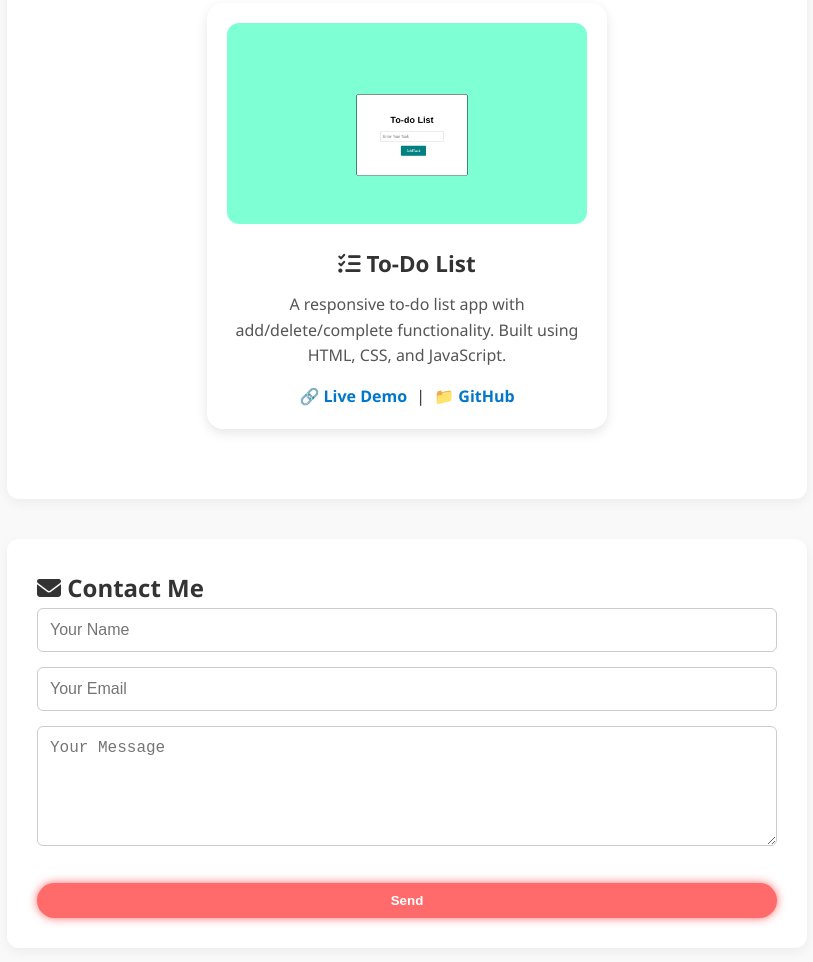
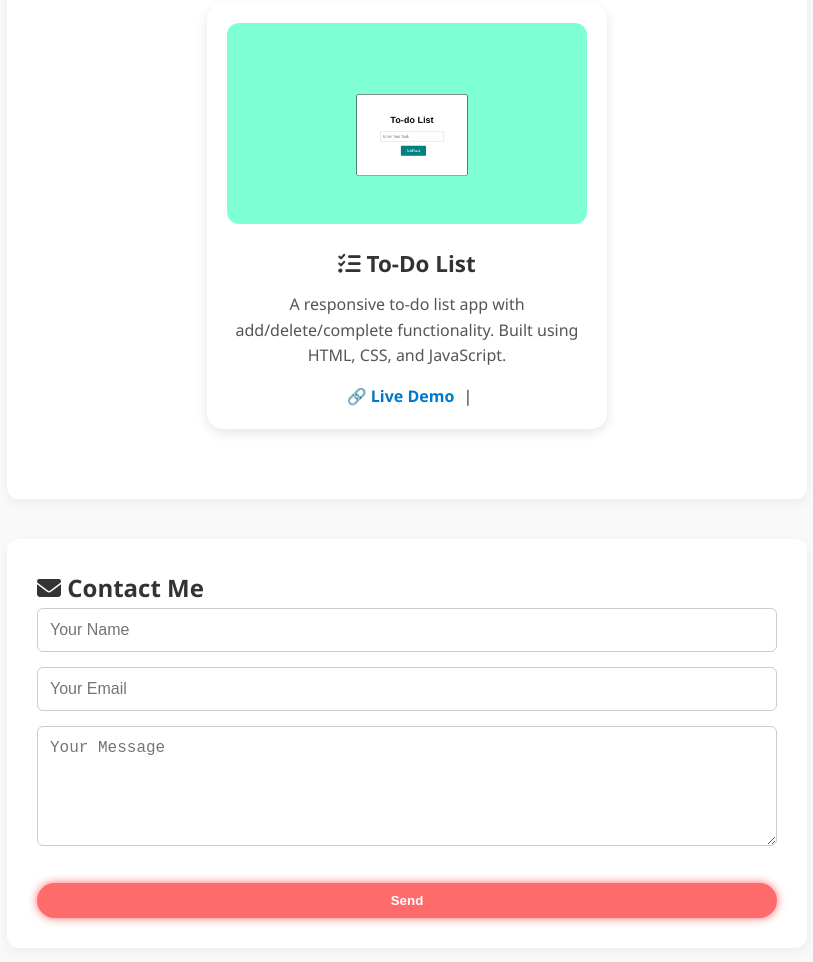
Before and after one commit to mdasad8897/Portfolio, a plain HTML site: page index.html in a window 1280 px wide. Shown: the part 883-1845 px from the top of the page, without its empty margins (233-1046 px from the left). Drawn offline with nearby package versions, Linux system fonts and the light colour scheme.

Commit message:
Added new feature

```diff
--- a/index.html
+++ b/index.html
@@ -44,7 +44,6 @@
     <h3><i class="fas fa-tasks"></i> To-Do List</h3>
     <p>A responsive to-do list app with add/delete/complete functionality. Built using HTML, CSS, and JavaScript.</p>
     <a href="https://taupe-crepe-4857c9.netlify.app" target="_blank">🔗 Live Demo</a> |
-    <a href="https://github.com/mdasad8897/todo-app" target="_blank">📁 GitHub</a>
   </div>
 </section>
 
```
